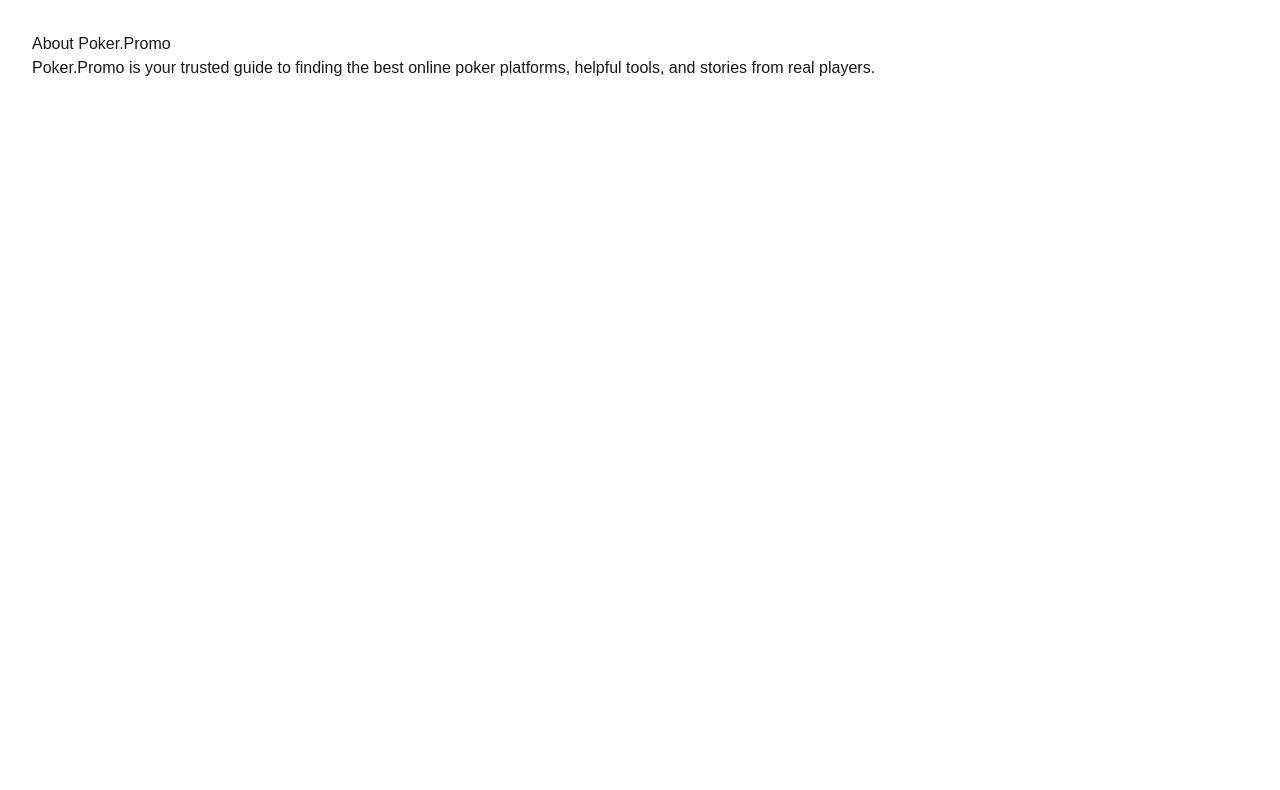
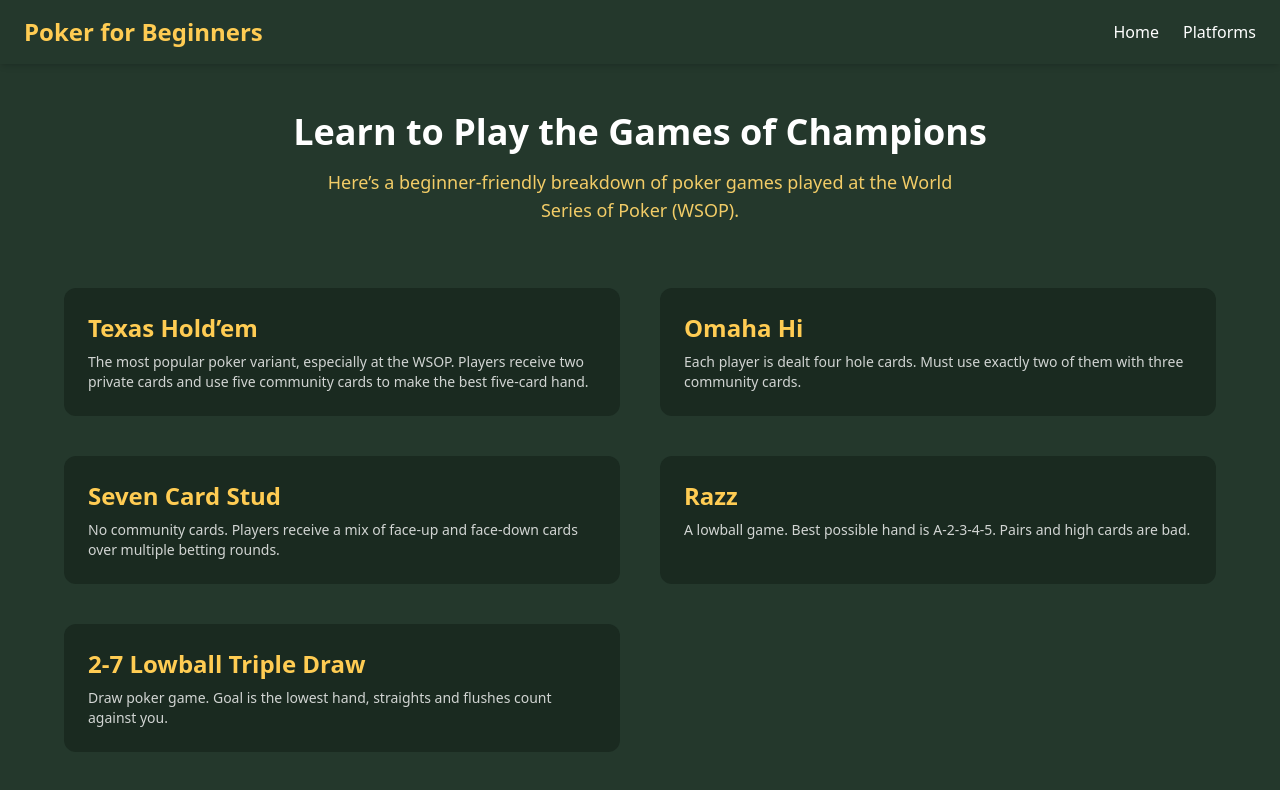
Before and after one commit to liveslow0/poker-promo, a Next.js app: page /about in a window 1280 px wide. Shown: the top 790 px of the page. Built offline with nearby package versions, Linux system fonts and the light colour scheme.

Commit message:
Update about.js

```diff
--- a/pages/about.js
+++ b/pages/about.js
@@ -1,12 +1,107 @@
 // pages/about.js
-export default function About() {
-    return (
-      <div style={{ padding: "2rem", fontFamily: "Arial" }}>
-        <h1>About Poker.Promo</h1>
-        <p>
-          Poker.Promo is your trusted guide to finding the best online poker platforms,
-          helpful tools, and stories from real players.
-        </p>
-      </div>
-    );
-  }
+import Link from 'next/link';
+import { useEffect, useState } from 'react';
+import AOS from 'aos';
+import 'aos/dist/aos.css';
+import '../styles/globals.css';
+
+export default function BeginnersPage() {
+  const [selectedGame, setSelectedGame] = useState(null);
+
+  useEffect(() => {
+    AOS.init({ duration: 1000 });
+  }, []);
+
+  const games = [
+    {
+      name: 'Texas Hold’em',
+      id: 'holdem',
+      description:
+        'The most popular poker variant, especially at the WSOP. Players receive two private cards and use five community cards to make the best five-card hand.',
+      details: `\nRules:\n- Each player is dealt 2 hole cards.\n- Five community cards are dealt in stages: Flop (3), Turn (1), River (1).\n- Best five-card hand using any combination of hole and community cards wins.\n\nTips:\n- Play tight in early position.\n- Position is critical.\n- Bluff selectively and represent believable hands.`
+    },
+    {
+      name: 'Omaha Hi',
+      id: 'omaha',
+      description:
+        'Each player is dealt four hole cards. Must use exactly two of them with three community cards.',
+      details: `\nRules:\n- You must use exactly 2 of your hole cards and 3 community cards.\n- Same betting rounds as Hold’em.\n\nTips:\n- Drawing hands are more common.\n- Avoid overvaluing one-pair hands.\n- Pot control is key.`
+    },
+    {
+      name: 'Seven Card Stud',
+      id: 'sevenstud',
+      description:
+        'No community cards. Players receive a mix of face-up and face-down cards over multiple betting rounds.',
+      details: `\nRules:\n- 2 down cards, 1 up card to start.\n- Then 3 more up cards and a final down card.\n- Best 5-card hand wins.\n\nTips:\n- Remember opponents’ up cards.\n- Fold early if your hand falls behind.\n- Starting hand selection is key.`
+    },
+    {
+      name: 'Razz',
+      id: 'razz',
+      description:
+        'A lowball game. Best possible hand is A-2-3-4-5. Pairs and high cards are bad.',
+      details: `\nRules:\n- Players receive 7 cards like in 7 Card Stud.\n- Lowest five-card hand wins.\n\nTips:\n- Avoid high cards and pairs.\n- Steal antes when showing low door cards.`
+    },
+    {
+      name: '2-7 Lowball Triple Draw',
+      id: 'lowball',
+      description:
+        'Draw poker game. Goal is the lowest hand, straights and flushes count against you.',
+      details: `\nRules:\n- You get 5 cards and can draw three times.\n- Best hand: 7-5-4-3-2 (not suited).\n\nTips:\n- Discard high cards.\n- Watch opponents’ draw patterns.\n- Don’t break strong low hands.`
+    }
+  ];
+
+  return (
+    <div className="min-h-screen bg-[#24382c] text-white font-sans">
+      <header className="fixed w-full z-50 top-0 px-6 py-4 bg-[#24382c] shadow-md">
+        <div className="max-w-7xl mx-auto flex justify-between items-center">
+          <h1 className="text-[#ffcc53] font-bold text-2xl">Poker for Beginners</h1>
+          <nav className="space-x-6 hidden md:block">
+            <Link href="/" className="hover:text-[#f2cc67] transition">Home</Link>
+            <Link href="/platforms" className="hover:text-[#f2cc67] transition">Platforms</Link>
+          </nav>
+        </div>
+      </header>
+
+      <main className="pt-28 px-6 pb-20">
+        <section data-aos="fade-up" className="text-center mb-16">
+          <h2 className="text-4xl font-bold mb-4">Learn to Play the Games of Champions</h2>
+          <p className="text-lg max-w-2xl mx-auto text-[#f2cc67]">
+            Here’s a beginner-friendly breakdown of poker games played at the World Series of Poker (WSOP).
+          </p>
+        </section>
+
+        <section className="grid md:grid-cols-2 gap-10 max-w-6xl mx-auto">
+          {games.map((game) => (
+            <div
+              key={game.id}
+              className="bg-[#1a2a20] p-6 rounded-xl hover:shadow-xl hover:scale-[1.02] transition-all duration-300"
+              onClick={() => setSelectedGame(game)}
+              data-aos="fade-up"
+            >
+              <h3 className="text-2xl font-bold text-[#ffcc53] mb-2">{game.name}</h3>
+              <p className="text-sm text-white opacity-80">{game.description}</p>
+            </div>
+          ))}
+        </section>
+
+        {selectedGame && (
+          <section
+            className="mt-16 max-w-4xl mx-auto bg-white text-[#24382c] p-8 rounded-xl shadow-xl"
+            data-aos="zoom-in"
+          >
+            <div className="flex justify-between items-start mb-4">
+              <h3 className="text-2xl font-bold">{selectedGame.name} — How It Works</h3>
+              <button
+                className="text-sm text-red-600 hover:underline"
+                onClick={() => setSelectedGame(null)}
+              >
+                Close
+              </button>
+            </div>
+            <pre className="whitespace-pre-wrap text-sm leading-relaxed">{selectedGame.details}</pre>
+          </section>
+        )}
+      </main>
+    </div>
+  );
+}
```
